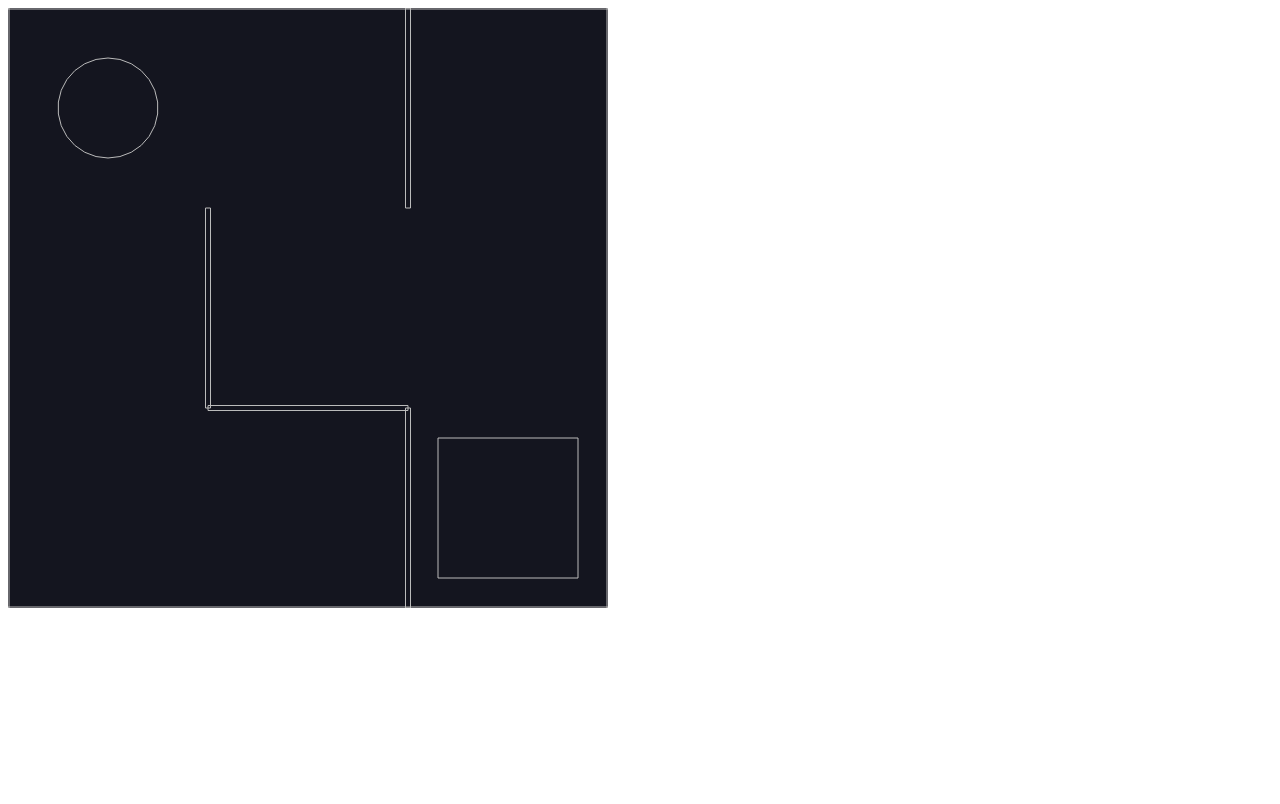
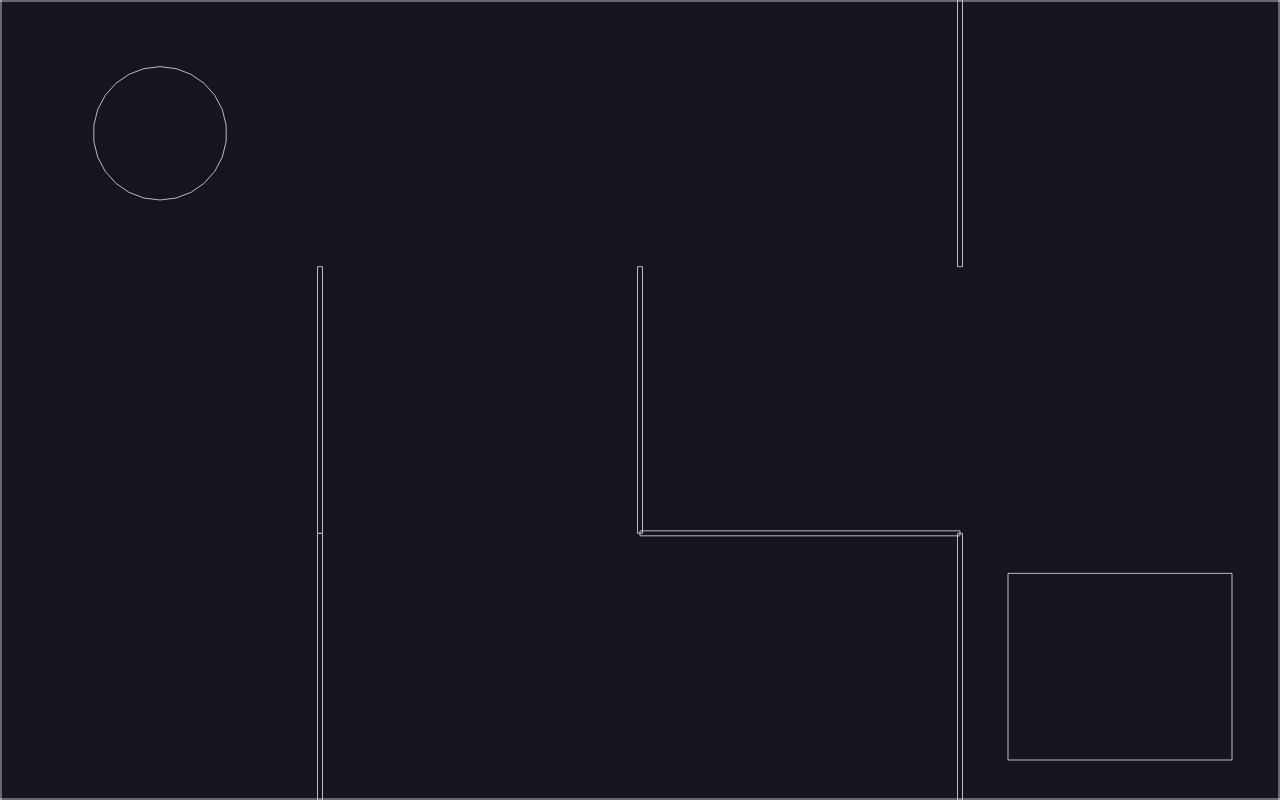
Before and after one commit to andrei-mija/JavaScriptCourseProjects, a plain HTML site: page Maze/index.html in a window 1280 px wide. Drawn offline with nearby package versions, Linux system fonts and the light colour scheme; animation ran at ten frames a second.

Commit message:
The maze is going to be as big as the browsers window

```diff
--- a/Maze/index.html
+++ b/Maze/index.html
@@ -2,6 +2,11 @@
 <html>
     <head>
         <script src="https://cdnjs.cloudflare.com/ajax/libs/matter-js/0.14.2/matter.min.js"></script>
+        <style>
+            body {
+                margin: 0;
+            }
+        </style>
     </head>
     <body>
         <script src="index.js"></script>
--- a/Maze/index.js
+++ b/Maze/index.js
@@ -8,10 +8,13 @@ const {
     Events
 } = Matter;
 
-const d = 3; // dimension of the square array
-const width = 600;
-const height = 600;
-const unitLength = width / d;
+const cellsHorizontal = 4; // dimension of the square array
+const cellsVertical = 3
+const width = window.innerWidth;
+const height = window.innerHeight;
+
+const unitLengthX = width / cellsHorizontal;
+const unitLengthY = height / cellsVertical;
 
 const engine = Engine.create();
 engine.world.gravity.y = 0;
@@ -54,22 +57,22 @@ const shuffle = (arr) => {
 
     return arr;
 }
-const grid = Array(d)
+const grid = Array(cellsVertical)
     .fill(null)
-    .map(() => Array(d).fill(false));
+    .map(() => Array(cellsHorizontal).fill(false));
 
-const verticals = Array(d)
+const verticals = Array(cellsVertical)
     .fill(null)
-    .map(() => Array(d-1).fill(false));
+    .map(() => Array(cellsHorizontal-1).fill(false));
 
-const horizontals = Array(d-1)
+const horizontals = Array(cellsVertical-1)
     .fill(null)
-    .map(() => Array(d).fill(false));
+    .map(() => Array(cellsHorizontal).fill(false));
 
 
 
-const startRow = Math.floor(Math.random() * d);
-const startColumn = Math.floor(Math.random() * d);
+const startRow = Math.floor(Math.random() * cellsVertical);
+const startColumn = Math.floor(Math.random() * cellsHorizontal);
 
 const stepThroughCell = (row, column) => {
     // if cell is visisted, then reutrn
@@ -88,25 +91,25 @@ const stepThroughCell = (row, column) => {
     for(let neighbour of neighbours) {
         const [nextRow, nextColumn, direction] = neighbour;
         // neigh out of bounds or already visited, go to next
-        if(nextRow < 0 || nextRow >= d || nextColumn < 0 || nextColumn >= d || grid[nextRow][nextColumn])
+        if(nextRow < 0 ||
+            nextRow >= cellsVertical ||
+            nextColumn < 0 ||
+            nextColumn >= cellsHorizontal ||
+            grid[nextRow][nextColumn])
             continue;
         // remove a wall for one of the arrays
         switch(direction){
             case 'left':
                 verticals[row][column-1] = true;
-                console.log(direction);
                 break;
             case 'right':
                 verticals[row][column] = true;
-                console.log(direction);
                 break;
             case 'up':
                 horizontals[row-1][column] = true;
-                console.log(direction);
                 break;
             case 'down':
                 horizontals[row][column] = true;
-                console.log(direction);
                 break;
         }
         // visit the next cell
@@ -122,9 +125,9 @@ horizontals.forEach((row, rowIndex) => {
         if(open)
             return;
         const wall = Bodies.rectangle(
-            columnIndex * unitLength + unitLength / 2,
-            rowIndex * unitLength + unitLength,
-            unitLength,
+            columnIndex * unitLengthX + unitLengthX / 2,
+            rowIndex * unitLengthY + unitLengthY,
+            unitLengthX,
             5,
             { isStatic: true, label: 'wall' }
         );
@@ -138,10 +141,10 @@ verticals.forEach((column, rowIndex) => {
         if(open)
             return;
         const wall = Bodies.rectangle(
-            columnIndex * unitLength + unitLength,
-            rowIndex * unitLength + unitLength / 2,
+            columnIndex * unitLengthX + unitLengthX,
+            rowIndex * unitLengthY + unitLengthY / 2,
             5,
-            unitLength,
+            unitLengthY,
             { isStatic: true, label: 'wall' }
         );
         World.add(world, wall);
@@ -150,20 +153,21 @@ verticals.forEach((column, rowIndex) => {
 
 // Goal
 const goal = Bodies.rectangle(
-    width - unitLength / 2,
-    height - unitLength / 2,
-    unitLength * .7,
-    unitLength  * .7,
+    width - unitLengthX / 2,
+    height - unitLengthY / 2,
+    unitLengthX * .7,
+    unitLengthY * .7,
     {isStatic: true,
     label: 'goal'}
 );
 World.add(world, goal);
 
 // Ball
+const ballRadius = Math.min(unitLengthX, unitLengthY) / 4;
 const ball = Bodies.circle(
-    unitLength / 2,
-    unitLength / 2,
-    unitLength / 4,
+    unitLengthX / 2,
+    unitLengthY / 2,
+    ballRadius,
     {
         label: 'ball'
     }
@@ -200,7 +204,11 @@ Events.on(engine, 'collisionStart', event => {
             labels.includes(collision.bodyB.label)
         ) {
             world.gravity.y = 1;
-            world
+            world.bodies.forEach(body => {
+                if(body.label === 'wall') {
+                    Body.setStatic(body, false);
+                }
+            });
         }
     });
 });
```
